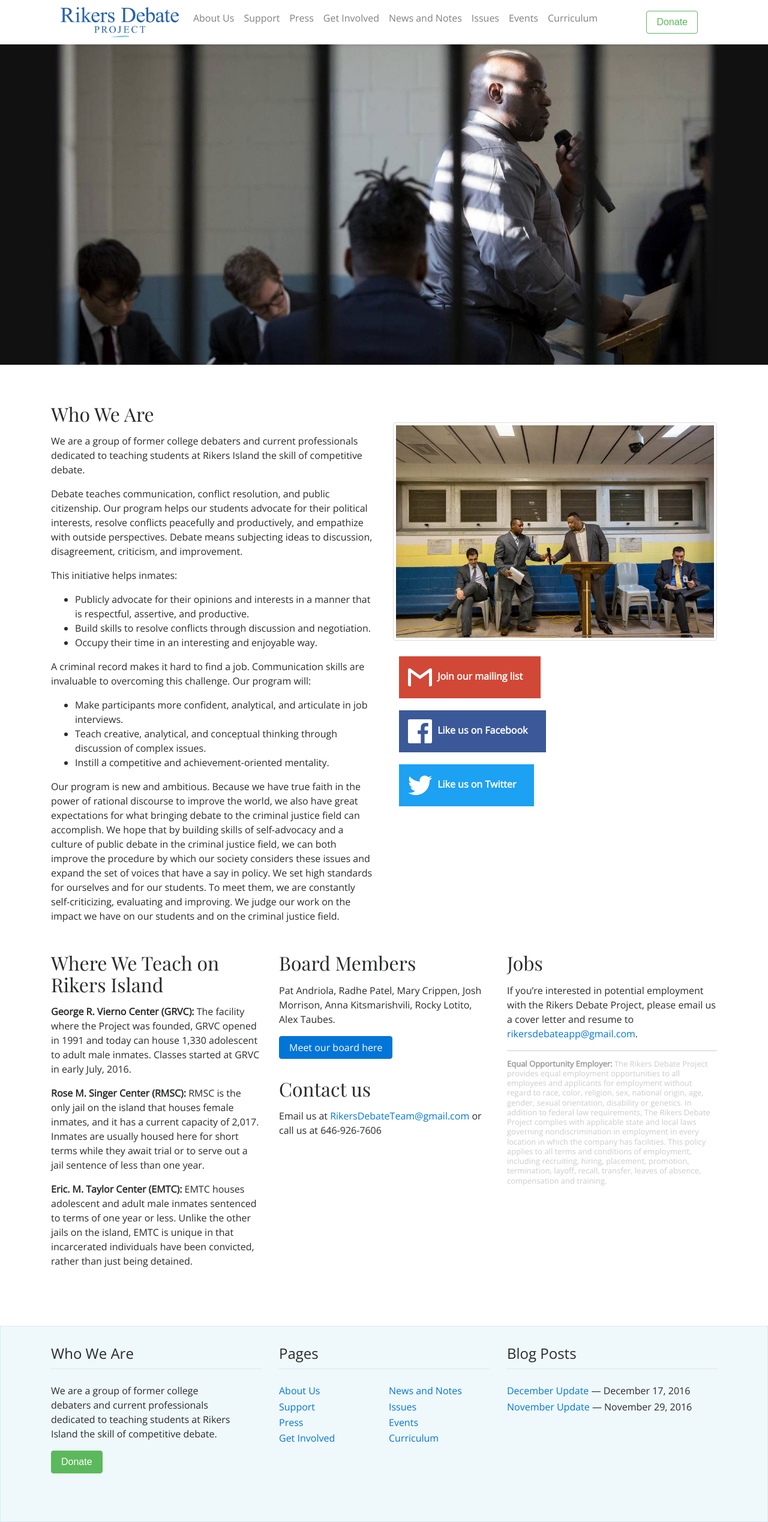
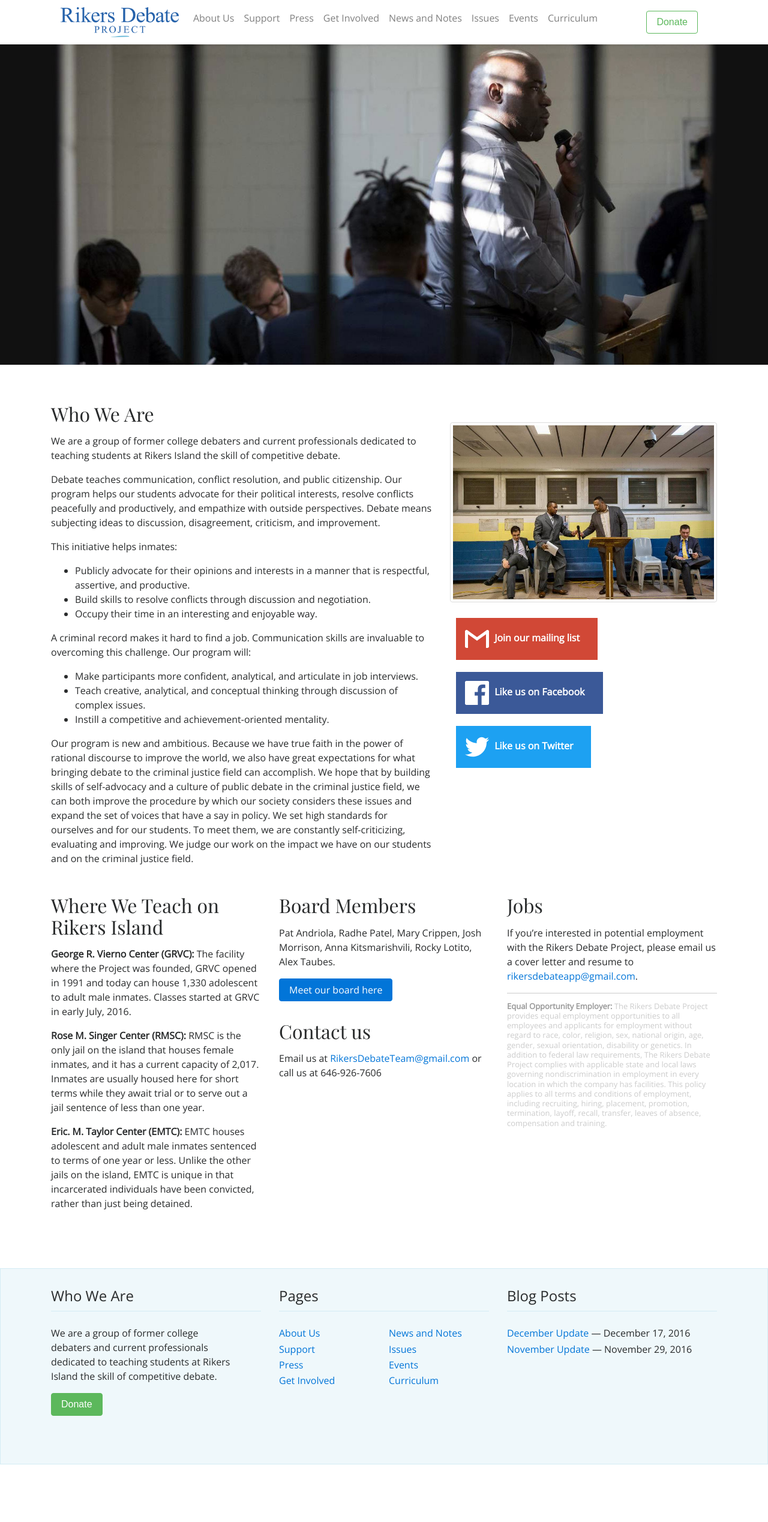
Before and after one commit to rikersdebateteam/rikers-debate-project, a Jekyll site: the page built from index.html, in a window 1280 px wide. Shown: the whole page at 60% size. Built offline with Jekyll 4.4.1, drawn with Linux system fonts in a browser that asks for light colours; nearby versions of some CDN libraries; after the commit the page ends 2441 px from its top, so only the background shows below that.

Commit message:
Tweak columns.

```diff
--- a/index.html
+++ b/index.html
@@ -14,7 +14,7 @@
 
 <div class="container homepage">
   <div class="row">
-    <div class="col-lg-6">
+    <div class="col-lg-7">
       <h2>Who We Are</h2>
 
       <p>We are a group of former college debaters and current professionals dedicated to teaching students at Rikers Island the skill of competitive debate.</p>
@@ -43,7 +43,7 @@
 
       <p>Our program is new and ambitious. Because we have true faith in the power of rational discourse to improve the world, we also have great expectations for what bringing debate to the criminal justice field can accomplish. We hope that by building skills of self-advocacy and a culture of public debate in the criminal justice field, we can both improve the procedure by which our society considers these issues and expand the set of voices that have a say in policy. We set high standards for ourselves and for our students. To meet them, we are constantly self-criticizing, evaluating and improving. We judge our work on the impact we have on our students and on the criminal justice field.</p>
     </div>
-    <div class="col-lg-6">
+    <div class="col-lg-5">
       <img src="images/image1.jpg" class="float-right img-thumbnail">
 
       <div><a href="https://docs.google.com/forms/d/e/1FAIpQLSdz5u5UxYcbZcAZv4oSjXmsf7F7Br1-u2uROjwLvX7TosoPng/viewform?usp=sf_link" target="_blank">
```
